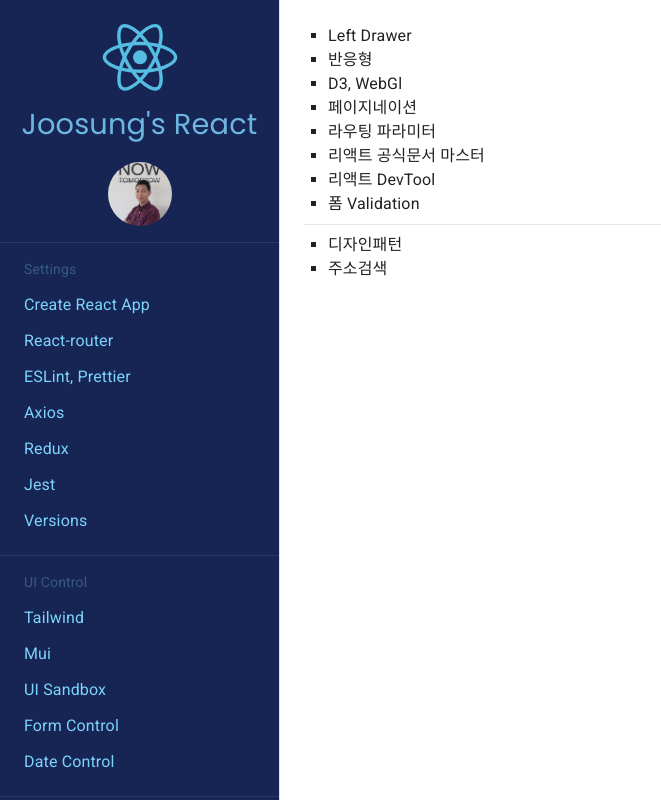
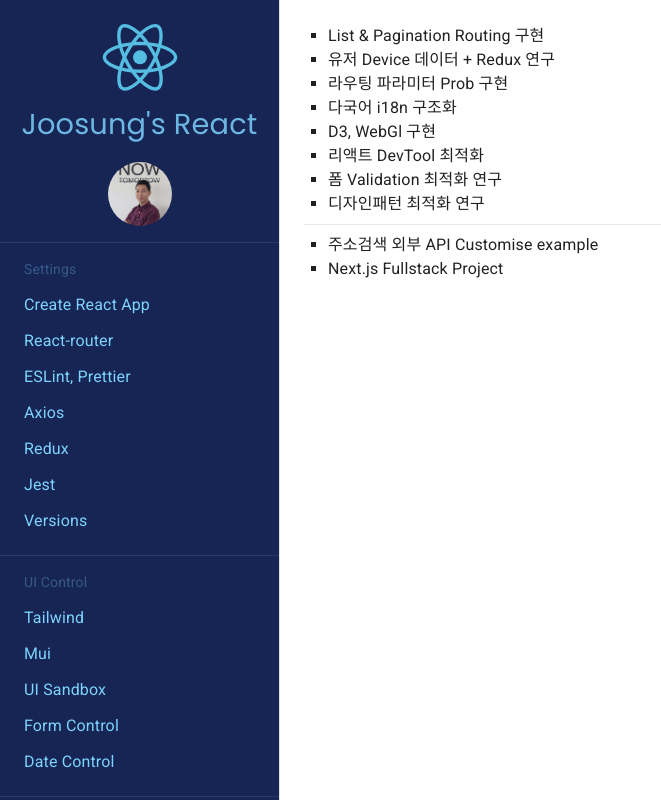
Before and after one commit to joosung21/react-docs, a React (Create React App) app: page /todo in a window 1280 px wide. Shown: the whole page, without its empty margins (0-661 px from the left). Built offline with nearby package versions, Linux system fonts and the light colour scheme.

Commit message:
UI 수정

```diff
--- a/src/features/checkout/Checkout.tsx
+++ b/src/features/checkout/Checkout.tsx
@@ -11,7 +11,7 @@
 import PaymentForm from './PaymentForm'
 import Review from './Review'
 
-const steps = ['배송지 주소', '결제수단', '주문재확인']
+const steps = ['배송지', '결제수단', '주문확인']
 
 function getStepContent(step: number) {
   switch (step) {
@@ -38,7 +38,7 @@
   }
 
   return (
-    <Container component="main" maxWidth="sm" sx={{ mb: 4 }}>
+    <Container component="main" maxWidth="sm" sx={{ mb: 4, p: 0 }}>
       <Paper variant="outlined" sx={{ my: { xs: 3, md: 6 }, p: { xs: 2, md: 3 } }}>
         <Typography component="h1" variant="h4" align="center">
           결제하기
--- a/src/layout/Layout.tsx
+++ b/src/layout/Layout.tsx
@@ -167,7 +167,7 @@
         component="main"
         sx={{
           flexGrow: 1,
-          p: 3,
+          p: { xs: 2, md: 3 },
           overflowY: 'hidden',
           width: { sm: `calc(100% - ${drawerWidth}px)` },
         }}
--- a/src/pages/Profile.tsx
+++ b/src/pages/Profile.tsx
@@ -24,6 +24,9 @@
 
 // 클릭하면 create-react-app 페이지로 라우터 이동
 const onClickHandler = () => {
+  // 드래그 일 경우 무시
+  if (window.getSelection()?.toString()) return
+
   window.location.href = '/create-react-app'
 }
 
@@ -89,7 +92,27 @@
             포트폴리오/추천사 보기
           </a>
         </div>
-        <div className="text-sm opacity-50">joosung21@gmail.com | 010-2268-5399</div>
+        <div className="text-sm opacity-60">
+          <a
+            href="mailto:joosung21@gmail.com"
+            target="_blank"
+            rel="noreferrer"
+            className="text-link"
+            onClick={(e) => e.stopPropagation()}
+          >
+            joosung21@gmail.com
+          </a>
+          <span className="mx-2 text-link opacity-50">|</span>
+          <a
+            href="tel:010-2268-5399"
+            target="_blank"
+            rel="noreferrer"
+            className="text-link"
+            onClick={(e) => e.stopPropagation()}
+          >
+            010-2268-5399
+          </a>
+        </div>
       </div>
     </div>
   )
--- a/src/pages/Redux.tsx
+++ b/src/pages/Redux.tsx
@@ -24,7 +24,7 @@
 opened: ${snackbar.opened}`
 
   return (
-    <div>
+    <div className="limit-width">
       <div className="page-title">Redux</div>
       <div className="page-subtitle">전역 상태관리</div>
 
--- a/src/pages/Todo.tsx
+++ b/src/pages/Todo.tsx
@@ -4,20 +4,21 @@
   return (
     <div className="todoList">
       <ul style={{ listStyle: 'square' }}>
-        <li>Left Drawer</li>
-        <li>반응형</li>
-        <li>D3, WebGl</li>
-        <li>페이지네이션</li>
-        <li>라우팅 파라미터</li>
-        <li>리액트 공식문서 마스터</li>
-        <li>리액트 DevTool</li>
-        <li>폼 Validation</li>
+        <li>List & Pagination Routing 구현</li>
+        <li>유저 Device 데이터 + Redux 연구</li>
+        <li>라우팅 파라미터 Prob 구현</li>
+        <li>다국어 i18n 구조화</li>
+        <li>D3, WebGl 구현</li>
+        <li>리액트 DevTool 최적화</li>
+        <li>폼 Validation 최적화 연구</li>
+        <li>디자인패턴 최적화 연구</li>
 
         <hr className="my-2" />
+        <li>주소검색 외부 API Customise example</li>
+        <li>Next.js Fullstack Project</li>
 
-        <li>디자인패턴</li>
-        <li>주소검색</li>
         {/* 공부할 것 */}
+        {/* 리액트 공식문서 마스트 */}
         {/* https://goddaehee.tistory.com/311 */}
         {/* https://codepen.io/topic/react/templates */}
       </ul>
--- a/src/pages/UseRef.tsx
+++ b/src/pages/UseRef.tsx
@@ -16,6 +16,15 @@
   inputEl.current?.setAttribute('placeholder', width === '100%' ? '200px' : '100%')
   TextFd.current?.style.setProperty('width', width === '100%' ? '200px' : '100%')
 }`
+
+const codeString2 = `<TextField
+  id="outlined-basic"
+  ref={TextFd}
+  inputRef={inputEl}
+  label=""
+  size="small"
+  sx={{ width: '200px' }}
+/>`
 
 const UseRef = () => {
   const inputEl = useRef<HTMLInputElement>(null)
@@ -59,18 +68,7 @@
       </div>
 
       <CodeView code={codeString1} />
-      <div className="code">
-        <pre>
-          {`<TextField
-  id="outlined-basic"
-  ref={TextFd}
-  inputRef={inputEl}
-  label=""
-  size="small"
-  sx={{ width: '200px' }}
-/>`}
-        </pre>
-      </div>
+      <CodeView code={codeString2} />
     </div>
   )
 }
```
